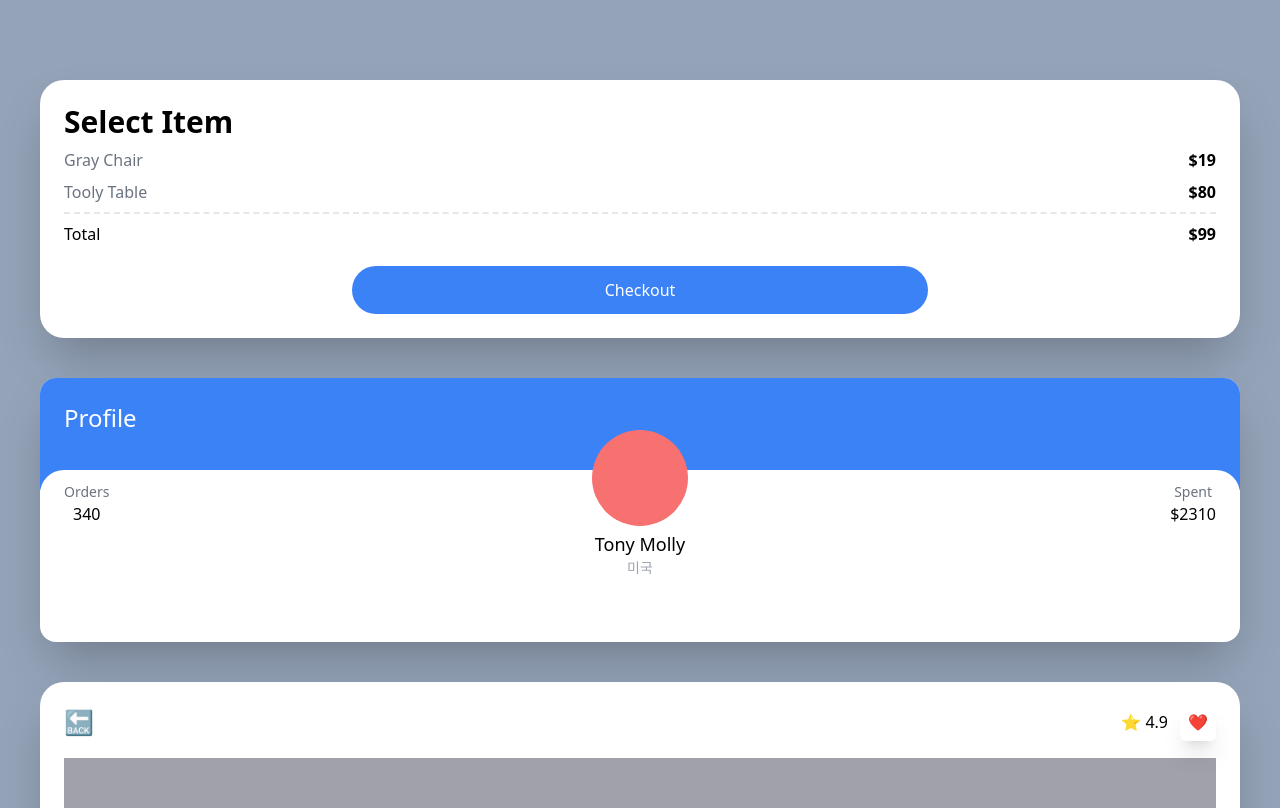
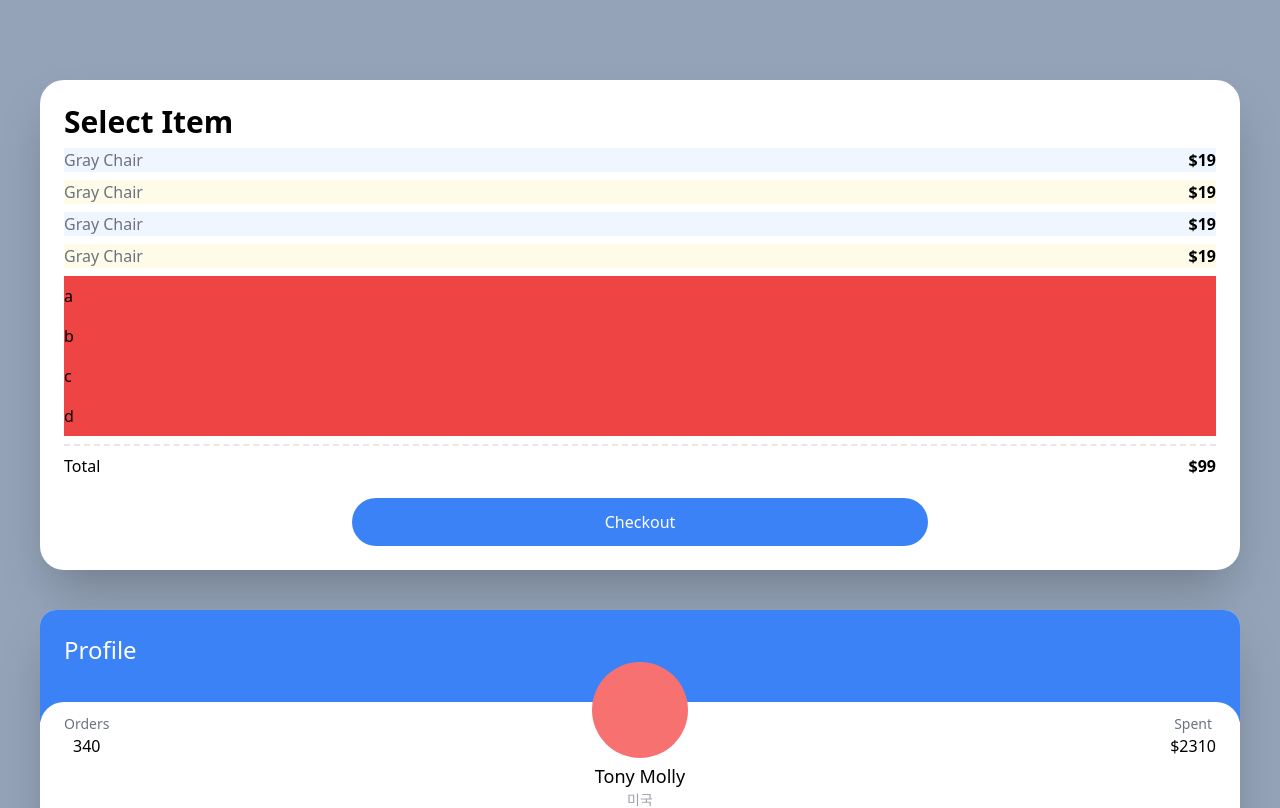
Before and after one commit to SM0413/carrotMarket, a Next.js app: page / in a window 1280 px wide. Shown: the top 808 px of the page. Built offline with nearby package versions, Linux system fonts and the light colour scheme.

Commit message:
Modifiers for Lists

```diff
--- a/pages/index.tsx
+++ b/pages/index.tsx
@@ -5,14 +5,24 @@ const Home: NextPage = () => {
     <div className="bg-slate-400 py-20 px-10 grid gap-10 min-h-screen">
       <div className="bg-white p-6 rounded-3xl shadow-2xl ">
         <span className="font-semibold text-3xl">Select Item</span>
-        <div className=" flex justify-between my-2">
-          <span className=" text-gray-500">Gray Chair</span>
-          <span className=" font-semibold">$19</span>
-        </div>
-        <div className=" flex justify-between">
-          <span className=" text-gray-500">Tooly Table</span>
-          <span className=" font-semibold">$80</span>
-        </div>
+        <ul>
+          {[1, 2, 3, 4].map((i) => (
+            <div
+              key={i}
+              className=" flex justify-between my-2 odd:bg-blue-50 even:bg-yellow-50"
+            >
+              <span className=" text-gray-500">Gray Chair</span>
+              <span className=" font-semibold">$19</span>
+            </div>
+          ))}
+        </ul>
+        <ul>
+          {["a", "b", "c", "d"].map((c, i) => (
+            <li key={i} className="bg-red-500 py-2 empty:hidden">
+              {c}
+            </li>
+          ))}
+        </ul>
         <div className="flex justify-between mt-2 pt-2 border-t-2 border-dashed">
           <span>Total</span>
           <span className=" font-semibold">$99</span>
```
